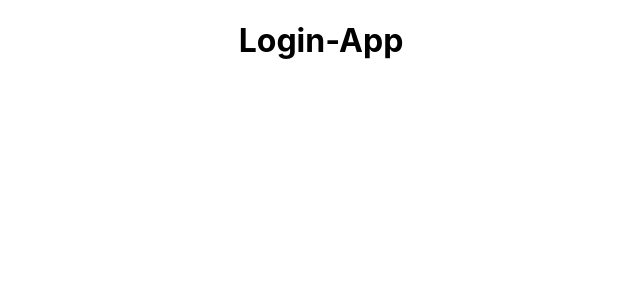
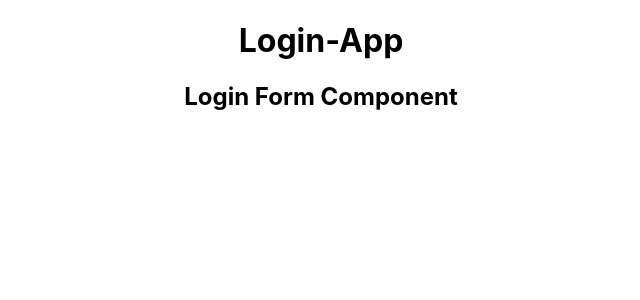
Before and after one commit to rosedimplegeorge/Login, a React (Create React App) app in the folder login-app/: page / in a window 1280 px wide. Shown: the top 300 px of the page, without its empty margins (319-959 px from the left). Built offline with nearby package versions, Linux system fonts and the light colour scheme.

Commit message:
Login Form component created

```diff
--- a/login-app/src/App.js
+++ b/login-app/src/App.js
@@ -1,11 +1,12 @@
 import React from 'react';
-import logo from './logo.svg';
 import './App.css';
+import LoginForm from './components/LoginForm';
 
 function App() {
   return (
     <div className="App">
       <h1>Login-App</h1>
+      <LoginForm />
     </div>
   );
 }
--- /dev/null
+++ b/login-app/src/components/LoginForm.js
@@ -0,0 +1,13 @@
+import React, { Component } from 'react';
+
+class LoginForm extends Component {
+    render() {
+        return (
+            <div>
+                <h2>Login Form Component</h2>
+            </div>
+        );
+    }
+}
+
+export default LoginForm;
```
